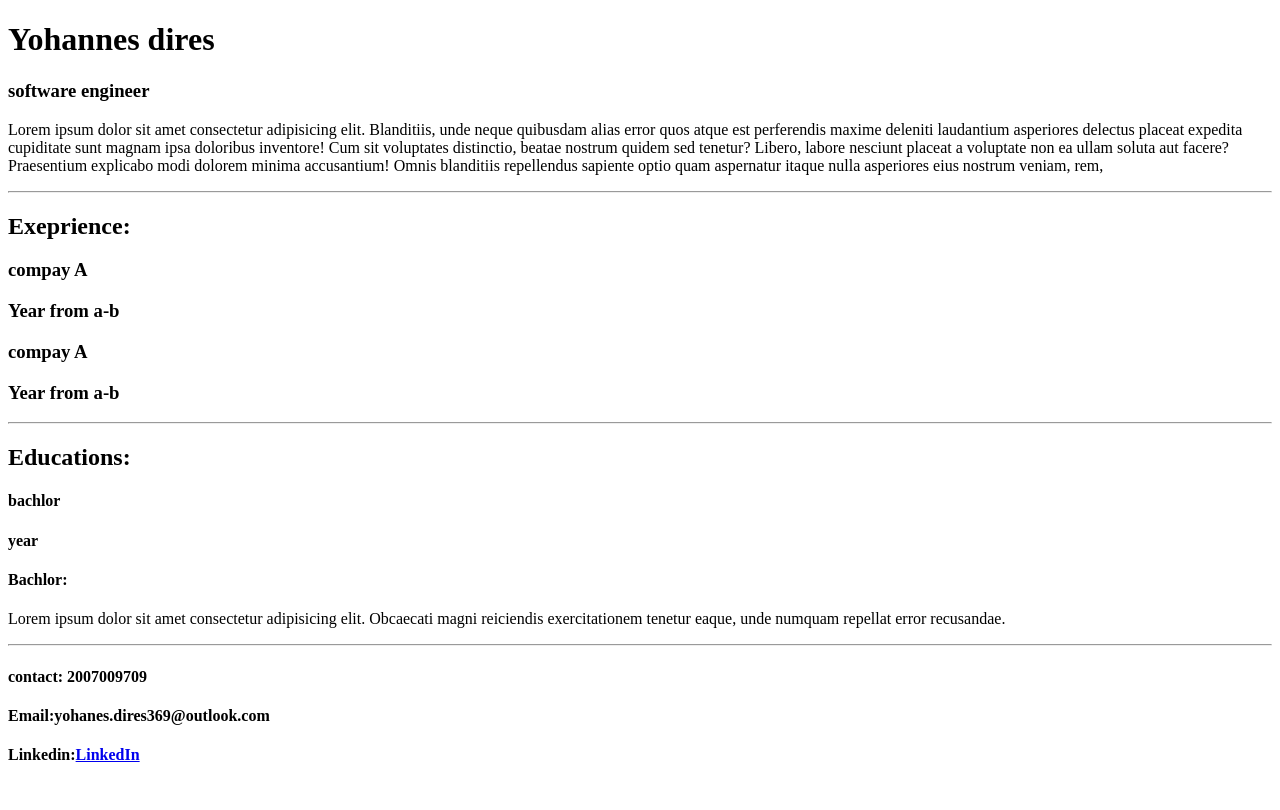
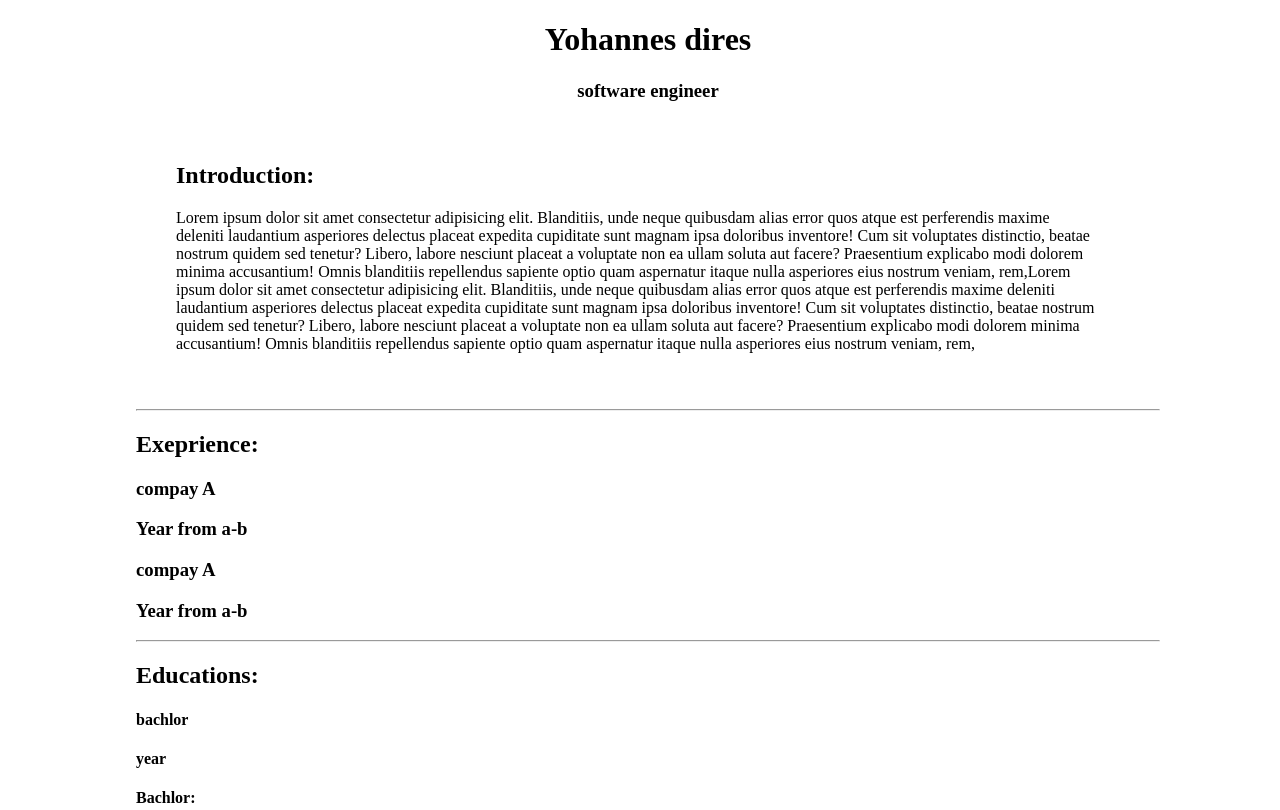
Before and after one commit to yohannes57/Myresume, a plain HTML site: page index.html in a window 1280 px wide. Shown: the top 810 px of the page. Drawn offline with Linux system fonts and the light colour scheme.

Commit message:
css added

```diff
--- a/css/style.css
+++ b/css/style.css
@@ -1,3 +1,24 @@
 body {
   background-color: white;
+  margin: o auto;
+  padding: 0 auto;
+  width: 100%;
+  background-size: contain;
 }
+#wrapper{
+  width: 80%;
+  margin: 0 auto;
+  padding: 0 auto;
+}
+#wrapper_name{
+  text-align: center;
+  width: 60%;
+  margin:0 auto;
+  padding: 0 auto;
+}
+#wrapper_introduction{
+  width: 90%;
+  margin:20px;
+  padding: 20px;
+}
+#
--- a/index.html
+++ b/index.html
@@ -10,13 +10,19 @@
 
 <body>
     <div id="wrapper">
-        <div wrapper_name>
+        <div id="wrapper_name">
             <h1>Yohannes dires
                 <h3>software engineer</h3>
             </h1>
         </div>
         <div id="wrapper_introduction">
+            <h2>Introduction:</h2>
             <p>Lorem ipsum dolor sit amet consectetur adipisicing elit. Blanditiis, unde neque quibusdam alias error
+                quos atque est perferendis maxime deleniti laudantium asperiores delectus placeat expedita cupiditate
+                sunt magnam ipsa doloribus inventore! Cum sit voluptates distinctio, beatae nostrum quidem sed tenetur?
+                Libero, labore nesciunt placeat a voluptate non ea ullam soluta aut facere? Praesentium explicabo modi
+                dolorem minima accusantium! Omnis blanditiis repellendus sapiente optio quam aspernatur itaque nulla
+                asperiores eius nostrum veniam, rem,Lorem ipsum dolor sit amet consectetur adipisicing elit. Blanditiis, unde neque quibusdam alias error
                 quos atque est perferendis maxime deleniti laudantium asperiores delectus placeat expedita cupiditate
                 sunt magnam ipsa doloribus inventore! Cum sit voluptates distinctio, beatae nostrum quidem sed tenetur?
                 Libero, labore nesciunt placeat a voluptate non ea ullam soluta aut facere? Praesentium explicabo modi
```
